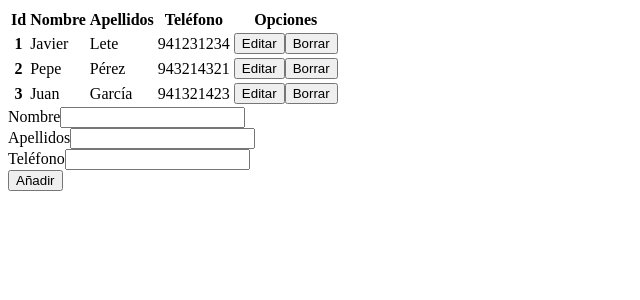
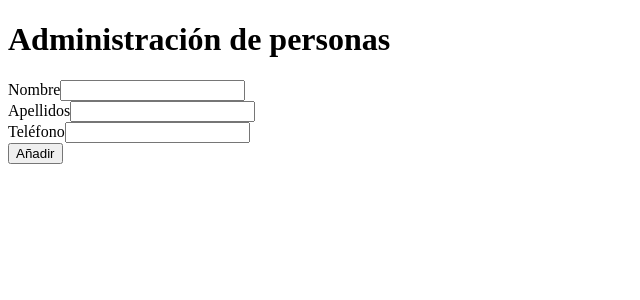
Before and after one commit to javierlete/EjemploCRUD-2021-12, an Angular app: page /admin/1 in a window 1280 px wide. Before the commit this address led to /. Shown: the top 300 px of the page, without its empty margins (0-640 px from the left). Built offline with nearby package versions, Linux system fonts and the light colour scheme.

Commit message:
Nuevo componente Persona y rutados

```diff
--- /dev/null
+++ b/src/app/_componentes/persona/persona.component.html
@@ -0,0 +1,17 @@
+<form>
+    <div>
+        <label for="nombre">Nombre</label>
+        <input type="text" [(ngModel)]="persona.nombre" id="nombre" name="nombre"> <!-- 0x300.nombre -->
+    </div>
+    <div>
+        <label for="apellidos">Apellidos</label>
+        <input type="text" [(ngModel)]="persona.apellidos" id="apellidos" name="apellidos">
+    </div>
+    <div>
+        <label for="telefono">Teléfono</label>
+        <input type="tel" [(ngModel)]="persona.telefono" id="telefono" name="telefono">
+    </div>
+    <div>
+        <button>Añadir</button>
+    </div>
+</form>
--- /dev/null
+++ b/src/app/_componentes/persona/persona.component.ts
@@ -0,0 +1,17 @@
+import { Component } from '@angular/core';
+import { Persona } from 'src/app/_modelos/persona';
+
+@Component({
+  selector: 'app-persona',
+  templateUrl: './persona.component.html',
+  styleUrls: ['./persona.component.css']
+})
+export class PersonaComponent {
+
+  persona: Persona = {
+    id: 0,
+    nombre: '',
+    apellidos: '',
+    telefono: ''
+  };
+}
--- a/src/app/_componentes/personas/personas.component.html
+++ b/src/app/_componentes/personas/personas.component.html
@@ -1,42 +1,35 @@
 <table>
+  <caption>Listado de personas</caption>
   <thead>
     <tr>
-      <th>Id</th>
-      <th>Nombre</th>
-      <th>Apellidos</th>
-      <th>Teléfono</th>
-      <th>Opciones</th>
+      <th scope="col">Id</th>
+      <th scope="col">Nombre</th>
+      <th scope="col">Apellidos</th>
+      <th scope="col">Teléfono</th>
+      <th scope="col">Opciones</th>
     </tr>
   </thead>
   <tbody>
-    <tr *ngFor="let p of personas"
-      [class.seleccionada]="p === persona">
-      <th>{{p.id}}</th>
+    <tr *ngFor="let p of personas">
+      <th scope="row">{{p.id}}</th>
       <td>{{p.nombre}}</td>
       <td>{{p.apellidos}}</td>
       <td>{{p.telefono}}</td>
       <td>
-        <button (click)="editar(p)">Editar</button> <!-- (segundo -> 0x300) -->
-        <button (click)="borrar(p)">Borrar</button>
+        <button routerLink="/admin/{{p.id}}">Editar</button> <!-- (segundo -> 0x300) -->
+        <button (click)="borrar(p.id)">Borrar</button>
       </td>
     </tr>
   </tbody>
+  <tfoot>
+    <tr>
+      <td></td>
+      <td></td>
+      <td></td>
+      <td></td>
+      <td>
+        <button routerLink="/admin/0">Añadir</button>
+      </td>
+    </tr>
+  </tfoot>
 </table>
-
-<form>
-  <div>
-    <label for="nombre">Nombre</label>
-    <input type="text" [(ngModel)]="persona.nombre" id="nombre" name="nombre"> <!-- 0x300.nombre -->
-  </div>
-  <div>
-    <label for="apellidos">Apellidos</label>
-    <input type="text" [(ngModel)]="persona.apellidos" id="apellidos" name="apellidos">
-  </div>
-  <div>
-    <label for="telefono">Teléfono</label>
-    <input type="tel" [(ngModel)]="persona.telefono" id="telefono" name="telefono">
-  </div>
-  <div>
-    <button (click)="anyadir()">Añadir</button>
-  </div>
-</form>
--- a/src/app/_componentes/personas/personas.component.ts
+++ b/src/app/_componentes/personas/personas.component.ts
@@ -1,4 +1,4 @@
-import { Component, OnInit } from '@angular/core';
+import { Component } from '@angular/core';
 import { PERSONAS } from 'src/app/_mocks/mock-personas';
 import { Persona } from 'src/app/_modelos/persona';
 
@@ -8,23 +8,9 @@ import { Persona } from 'src/app/_modelos/persona';
   styleUrls: ['./personas.component.css']
 })
 export class PersonasComponent {
-  personas: Persona[] = PERSONAS; // 0x100
-  persona: Persona = { // 0x500 ... (segundo -> 0x300)
-    id: 0,
-    nombre: '',
-    apellidos: '',
-    telefono: ''
-  };
+  personas: Persona[] = PERSONAS;
 
-  anyadir(): void {
-    this.personas.push(this.persona);
-  }
-
-  editar(persona: Persona): void { // (segundo -> 0x300)
-    this.persona = persona; // 0x300
-  }
-
-  borrar(persona: Persona): void {
-    this.personas = this.personas.filter(p => p !== persona);
+  borrar(id: number) {
+    alert(id);
   }
 }
--- a/src/app/app-routing.module.ts
+++ b/src/app/app-routing.module.ts
@@ -1,7 +1,13 @@
 import { NgModule } from '@angular/core';
 import { RouterModule, Routes } from '@angular/router';
+import { PersonaComponent } from './_componentes/persona/persona.component';
+import { PersonasComponent } from './_componentes/personas/personas.component';
 
-const routes: Routes = [];
+const routes: Routes = [
+  { path: '', redirectTo: '/admin', pathMatch: 'full' },
+  { path: 'admin', component: PersonasComponent },
+  { path: 'admin/:id', component: PersonaComponent },
+];
 
 @NgModule({
   imports: [RouterModule.forRoot(routes)],
--- a/src/app/app.component.html
+++ b/src/app/app.component.html
@@ -1 +1,2 @@
-<app-personas></app-personas>
+<h1>Administración de personas</h1>
+<router-outlet></router-outlet>
--- a/src/app/app.module.ts
+++ b/src/app/app.module.ts
@@ -5,11 +5,13 @@ import { BrowserModule } from '@angular/platform-browser';
 import { AppRoutingModule } from './app-routing.module';
 import { AppComponent } from './app.component';
 import { PersonasComponent } from './_componentes/personas/personas.component';
+import { PersonaComponent } from './_componentes/persona/persona.component';
 
 @NgModule({
   declarations: [
     AppComponent,
-    PersonasComponent
+    PersonasComponent,
+    PersonaComponent
   ],
   imports: [
     BrowserModule,
```
Also changed, not shown: src/app/_componentes/persona/persona.component.css (added), 1 other file (tests, documents, lock files or other folders).
